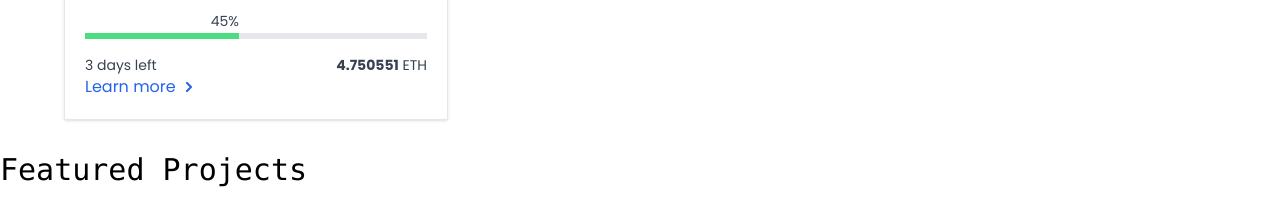
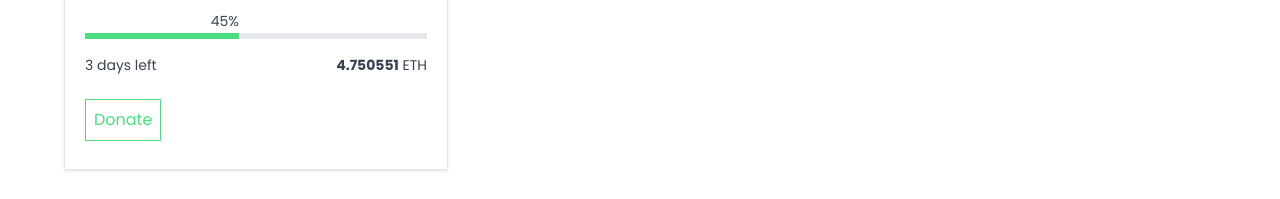
Before and after one commit to BukiOffor/Project-FundME, a plain HTML site: page client/index.html in a window 1280 px wide. Shown: the part 1699-1898 px from the top of the page. Drawn offline with Linux system fonts and the light colour scheme; a web font is replaced by a local one.

Commit message:
Add donation button

```diff
--- a/client/index.html
+++ b/client/index.html
@@ -384,7 +384,7 @@
 
         <a href="#">
 
-          <img class="aspect-[3/2] object-cover object-center" src="/images/picc1.jpg" alt="Poor Ghanian children standing together" />
+          <img class="aspect-[3/2] object-cover object-center cursor pointer" src="/images/picc1.jpg" alt="Poor Ghanian children standing together" />
         </a>
         <div class="p-5">
           <!-- Badge -->
@@ -392,7 +392,7 @@
             <span class="bg-gray-100 text-gray-800 text-xs font-medium mr-2 px-2.5 py-0.5 dark:bg-gray-700 dark:text-gray-400 border border-gray-500">Dark</span>
           </div>
         <a href="#">
-            <h5 class="mb-2 text-2xl font-bold tracking-tight hover:text-gray-500 hover:dark:text-gray-500 text-gray-900 dark:text-white">Help feed poor children in Ghana</h5>
+            <h5 class="mb-2 text-2xl font-bold tracking-tight hover:text-gray-500 hover:dark:text-gray-500 text-gray-900 dark:text-white cursor-pointer">Help feed poor children in Ghana</h5>
         </a>
         <div class="text-sm text-black dark:text-white">
           Target: <span class="font-bold">10.5567800</span> ETH
@@ -416,11 +416,8 @@
             </div>
 
             <!--  -->
-            <a href="#" class="inline-flex items-center font-medium text-blue-600 hover:text-blue-800 dark:text-blue-500 dark:hover:text-blue-700">
-                Learn more
-                <svg class="w-2.5 h-2.5 ml-2" aria-hidden="true" xmlns="http://www.w3.org/2000/svg" fill="none" viewBox="0 0 6 10">
-                    <path stroke="currentColor" stroke-linecap="round" stroke-linejoin="round" stroke-width="2" d="m1 9 4-4-4-4"/>
-                </svg>
+            <a href="#" class="border border-green-400 inline-flex items-center font-medium text-green-400 dark:text-white hover:text-white p-2 bg-transparent hover:bg-green-400 dark:bg-green-400 mt-6 mb-2">
+                Donate
             </a>
           </div>
 
@@ -432,7 +429,6 @@
 
       </div>
 
-    </div>
   </section>
 
 
```
